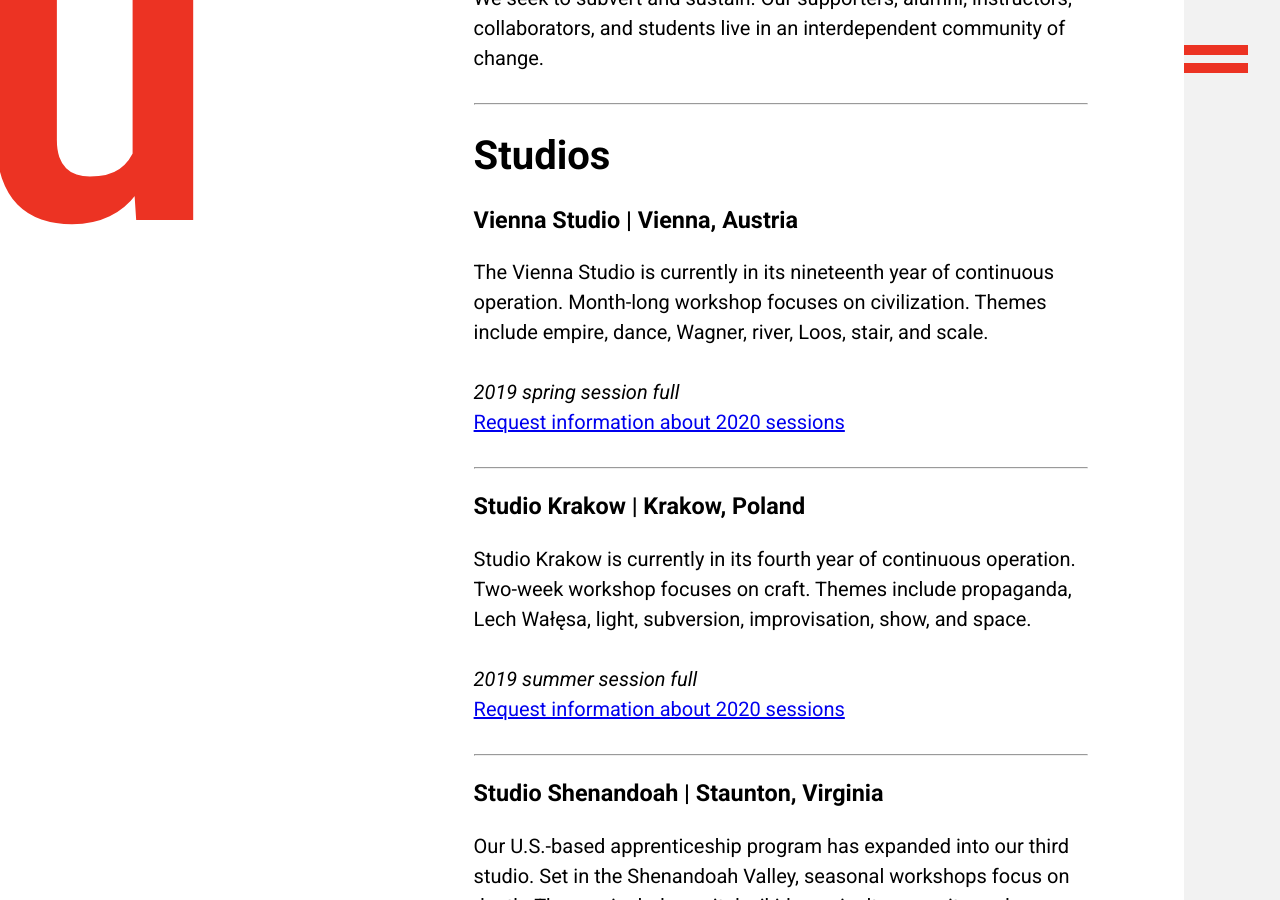
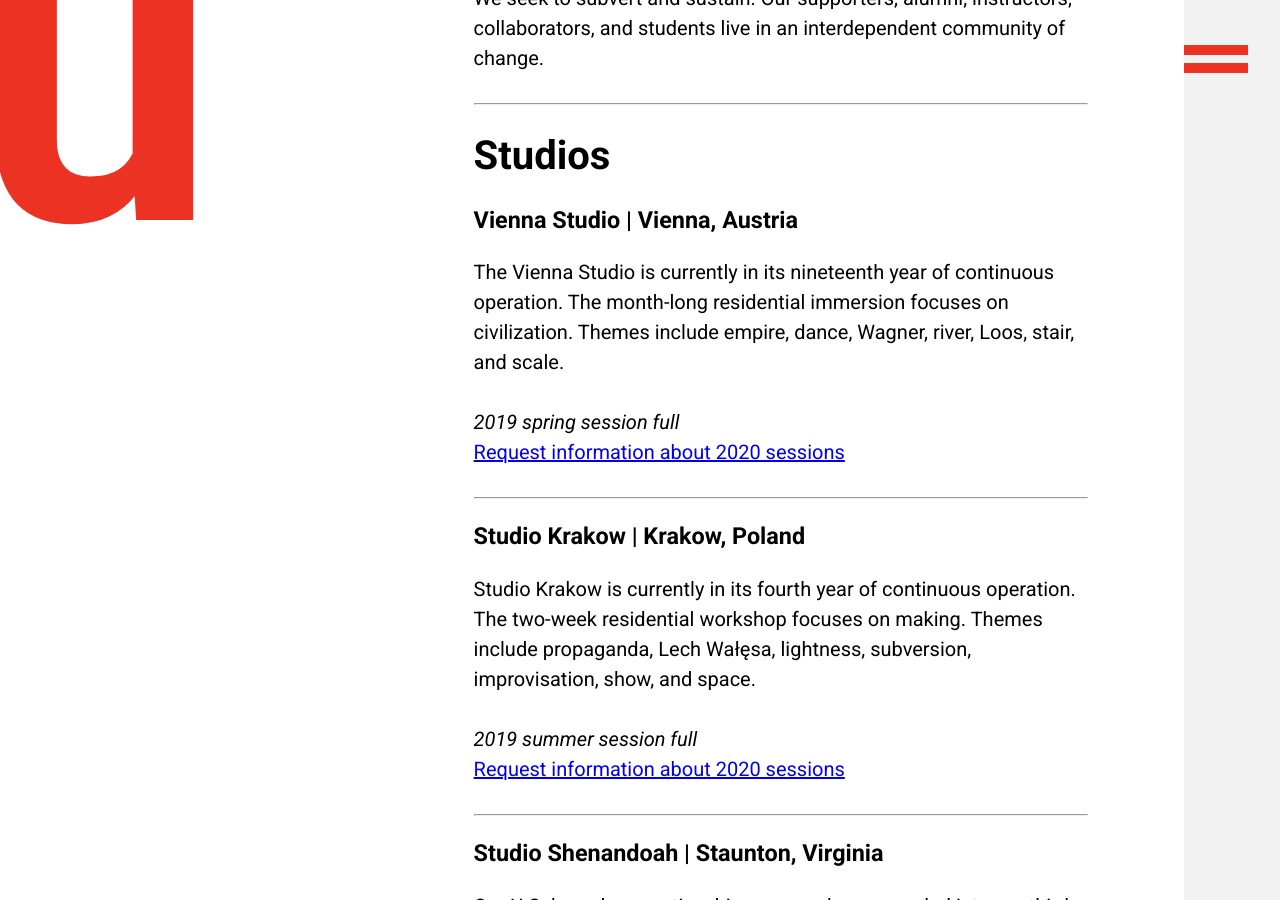
Before and after one commit to umbauschool/umbauschool.github.io, a Jekyll site: the page built from index.md, in a window 1280 px wide and 900 px high, scrolled down 1655 px. Built offline with Jekyll 4.4.1, drawn with Linux system fonts in a browser that asks for light colours; some of the changed text lies outside the part shown.

Commit message:
Update index.md

```diff
--- a/index.md
+++ b/index.md
@@ -28,7 +28,7 @@ Umbau School forms students to think about themselves, institutions, and the bui
 # Studios
 
 ### Vienna Studio |  Vienna, Austria
-The Vienna Studio is currently in its nineteenth year of continuous operation. Month-long workshop focuses on civilization. Themes include empire, dance, Wagner, river, Loos, stair, and scale.
+The Vienna Studio is currently in its nineteenth year of continuous operation. The month-long residential immersion focuses on civilization. Themes include empire, dance, Wagner, river, Loos, stair, and scale.
 
 _2019 spring session full_
 [Request information about 2020 sessions](#)
@@ -36,7 +36,7 @@ _2019 spring session full_
 ***
 
 ### Studio Krakow |  Krakow, Poland
-Studio Krakow is currently in its fourth year of continuous operation. Two-week workshop focuses on craft. Themes include propaganda, Lech Wałęsa, light, subversion, improvisation, show, and space.
+Studio Krakow is currently in its fourth year of continuous operation. The two-week residential workshop focuses on making. Themes include propaganda, Lech Wałęsa, lightness, subversion, improvisation, show, and space.
 
 _2019 summer session full_
 [Request information about 2020 sessions](#)
@@ -44,7 +44,7 @@ _2019 summer session full_
 ***
 
 ### Studio Shenandoah |  Staunton, Virginia
-Our U.S.-based apprenticeship program has expanded into our third studio. Set in the Shenandoah Valley, seasonal workshops focus on depth. Themes include capital, aikido, agriculture, equity, and material.
+Our U.S.-based apprenticeship program has expanded into our third studio. Set in the Shenandoah Valley, seasonal workshop series focus on depth. Themes include capital, aikido, agriculture, equity, and material.
 
 _2019 fall session full_
 [Request information about 2020 sessions](#)
```
